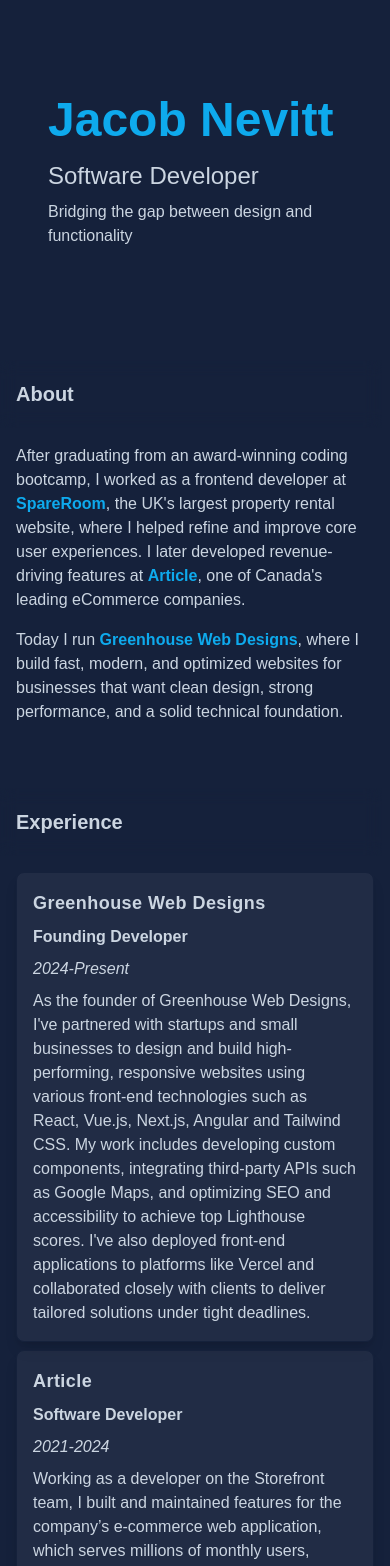
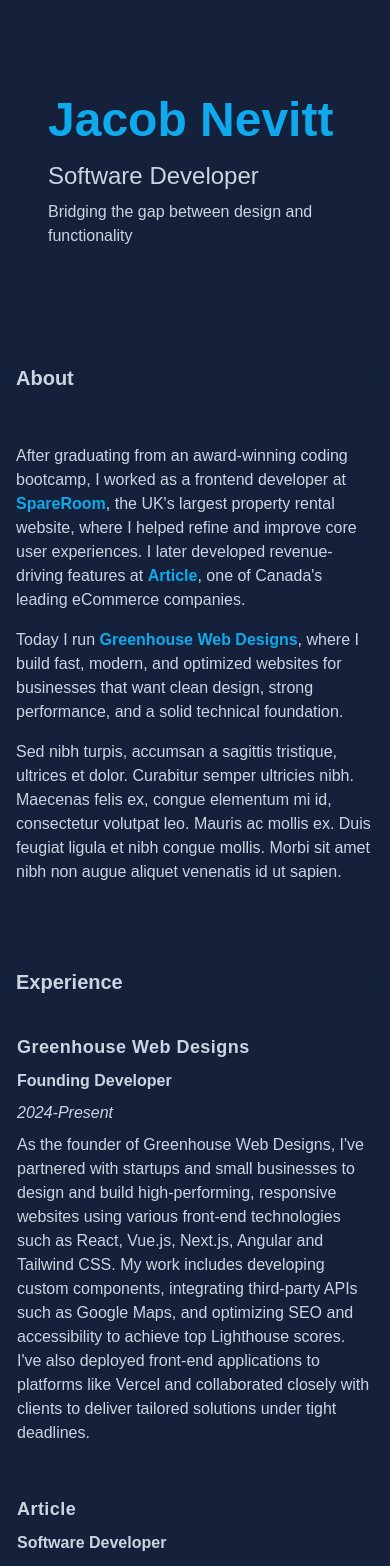
Before and after one commit to jacobadam/jacobnevitt-portfolio, a Next.js app: page / in a window 390 px wide. Shown: the top 1566 px of the page. Built offline with nearby package versions, Linux system fonts and the light colour scheme.

Commit message:
update breakpoints for mobile

```diff
--- a/app/components/sections/about-section.tsx
+++ b/app/components/sections/about-section.tsx
@@ -1,6 +1,6 @@
 export function AboutSection() {
   return (
-    <div className="">
+    <div className="md:px-4 py-4">
       <p className="mb-4">
         After graduating from an award-winning coding bootcamp, I worked as a
         frontend developer at{" "}
@@ -27,7 +27,7 @@
         </span>
         , one of Canada&apos;s leading eCommerce companies.
       </p>
-      <p>
+      <p className="mb-4">
         Today I run{" "}
         <span className="font-semibold text-secondary">
           <a
@@ -41,6 +41,13 @@
         , where I build fast, modern, and optimized websites for businesses that
         want clean design, strong performance, and a solid technical foundation.
       </p>
+      <p>
+        Sed nibh turpis, accumsan a sagittis tristique, ultrices et dolor.
+        Curabitur semper ultricies nibh. Maecenas felis ex, congue elementum mi
+        id, consectetur volutpat leo. Mauris ac mollis ex. Duis feugiat ligula
+        et nibh congue mollis. Morbi sit amet nibh non augue aliquet venenatis
+        id ut sapien.
+      </p>
     </div>
   );
 }
--- a/app/components/sections/tech-stack-section.tsx
+++ b/app/components/sections/tech-stack-section.tsx
@@ -7,7 +7,7 @@
 
 export function TechStackSection() {
   return (
-    <div className="rounded-xl hover:bg-white/10 hover:backdrop-blur-md border border-primary hover:border-white/20 shadow-lg px-4 py-4">
+    <div className="rounded-xl hover:bg-white/10 hover:backdrop-blur-md border border-primary hover:border-white/20 shadow-lg md:px-4 md:py-4">
       <div className="flex flex-row gap-12 mb-10">
         <h2 className="flex font-semibold text-xl text-white">Frontend</h2>
         <ul className="flex flex-row flex-wrap gap-4">
--- a/app/components/ui/experience-card.tsx
+++ b/app/components/ui/experience-card.tsx
@@ -7,7 +7,7 @@
       <ul>
         {ExperienceCardData.map((experience: ExperienceType) => (
           <li key={experience.id}>
-            <div className="shadow-lg bg-white/5 px-4 py-4 rounded-lg hover:bg-white/10 hover:backdrop-blur-md border border-primary hover:border-white/20 mb-2">
+            <div className="lg:shadow-lg lg:bg-white/5 md:px-4 md:py-4 rounded-lg hover:bg-white/10 hover:backdrop-blur-md border border-primary hover:border-white/20 mb-12 md:mb-8">
               <h2 className="text-lg font-bold tracking-wide mb-2">
                 {experience.company}
               </h2>
--- a/app/page.tsx
+++ b/app/page.tsx
@@ -14,27 +14,27 @@
 
   return (
     <>
-      <section id="about" className="py-8 space-y-8">
-        <h1 className="sticky top-0 z-20 -mx-6 mb-4 w-screen px-6 py-5 backdrop-blur md:-mx-12 md:px-12 lg:sr-only lg:relative lg:top-auto lg:mx-auto lg:w-full lg:px-0 lg:py-0 font-semibold text-xl">
+      <section id="about" className="py-4 md:py-8 space-y-8">
+        <h1 className="sticky top-0 z-20 -mx-6 md:-mx-2 mb-4 w-screen px-6 py-5 backdrop-blur lg:sr-only lg:relative lg:top-auto lg:mx-auto lg:w-full lg:px-0 lg:py-0 font-semibold text-xl">
           About
         </h1>
         <AboutSection />
       </section>
 
       <section id="experience" className="py-8 space-y-8">
-        <h1 className="sticky top-0 z-20 -mx-6 mb-4 w-screen px-6 py-5 backdrop-blur md:-mx-12 md:px-12 lg:sr-only lg:relative lg:top-auto lg:mx-auto lg:w-full lg:px-0 lg:py-0 font-semibold text-xl">
+        <h1 className="sticky top-0 z-20 -mx-6 md:-mx-2 mb-4 w-screen px-6 py-5 backdrop-blur lg:sr-only lg:relative lg:top-auto lg:mx-auto lg:w-full lg:px-0 lg:py-0 font-semibold text-xl">
           Experience
         </h1>
         <ExperienceSection />
       </section>
       <section id="projects" className="py-8 space-y-8">
-        <h1 className="sticky top-0 z-20 -mx-6 mb-4 w-screen px-6 py-5 backdrop-blur md:-mx-12 md:px-12 lg:sr-only lg:relative lg:top-auto lg:mx-auto lg:w-full lg:px-0 lg:py-0 font-semibold text-xl">
+        <h1 className="sticky top-0 z-20 -mx-6 md:-mx-2 mb-4 w-screen px-6 py-5 backdrop-blur lg:sr-only lg:relative lg:top-auto lg:mx-auto lg:w-full lg:px-0 lg:py-0 font-semibold text-xl">
           Projects
         </h1>
         <ProjectsSection />
       </section>
       <section id="tech-stack" className="py-8 space-y-8">
-        <h1 className="sticky top-0 z-20 -mx-6 mb-4 w-screen px-6 py-5 backdrop-blur md:-mx-12 md:px-12 lg:sr-only lg:relative lg:top-auto lg:mx-auto lg:w-full lg:px-0 lg:py-0 font-semibold text-xl">
+        <h1 className="sticky top-0 z-20 -mx-6 md:-mx-2 mb-4 w-screen px-6 py-5 backdrop-blur lg:sr-only lg:relative lg:top-auto lg:mx-auto lg:w-full lg:px-0 lg:py-0 font-semibold text-xl">
           Tech Stack
         </h1>
         <TechStackSection />
```
